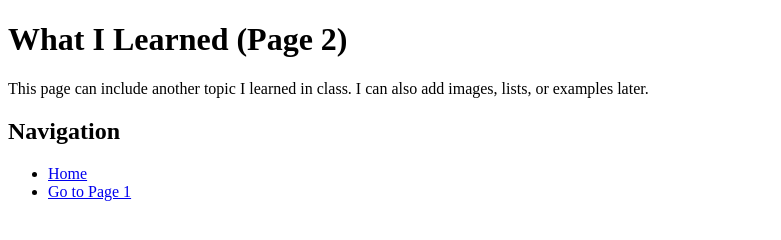
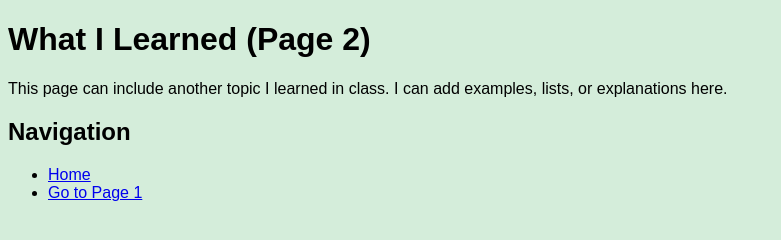
Before and after one commit to jamm3y/cps-portfolio-Pouria, a plain HTML site: page page2.html in a window 1280 px wide. Shown: the whole page, without its empty margins (0-781 px from the left). Drawn offline with Linux system fonts and the light colour scheme.

Commit message:
Update page2.html

```diff
--- a/page2.html
+++ b/page2.html
@@ -3,6 +3,13 @@
 <head>
     <meta charset="UTF-8">
     <title>What I Learned - Page 2</title>
+
+    <style>
+        body {
+            background-color: #d4edda; /* light green */
+            font-family: Arial, sans-serif;
+        }
+    </style>
 </head>
 <body>
 
@@ -10,7 +17,7 @@
 
     <p>
         This page can include another topic I learned in class.
-        I can also add images, lists, or examples later.
+        I can add examples, lists, or explanations here.
     </p>
 
     <h2>Navigation</h2>
```
